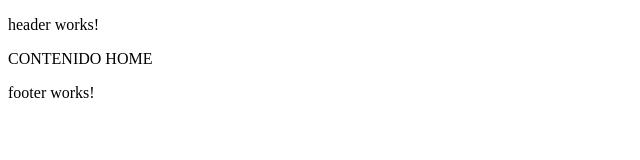
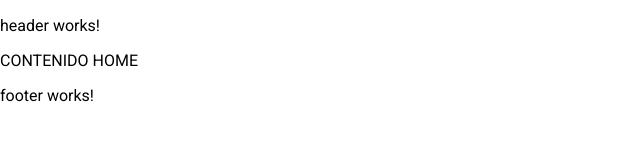
Before and after one commit to awarewire/studies-angular-music-store, an Angular app: page /home in a window 1280 px wide. Shown: the top 160 px of the page, without its empty margins (0-640 px from the left). Built offline with nearby package versions, Linux system fonts and the light colour scheme.

Commit message:
Install Angular Material

```diff
--- a/angular.json
+++ b/angular.json
@@ -27,6 +27,7 @@
               }
             ],
             "styles": [
+              "@angular/material/prebuilt-themes/azure-blue.css",
               "src/styles.css"
             ],
             "scripts": []
@@ -85,6 +86,7 @@
               }
             ],
             "styles": [
+              "@angular/material/prebuilt-themes/azure-blue.css",
               "src/styles.css"
             ],
             "scripts": []
--- a/package.json
+++ b/package.json
@@ -11,10 +11,12 @@
   },
   "private": true,
   "dependencies": {
+    "@angular/cdk": "^19.2.10",
     "@angular/common": "^19.2.0",
     "@angular/compiler": "^19.2.0",
     "@angular/core": "^19.2.0",
     "@angular/forms": "^19.2.0",
+    "@angular/material": "^19.2.10",
     "@angular/platform-browser": "^19.2.0",
     "@angular/platform-browser-dynamic": "^19.2.0",
     "@angular/router": "^19.2.0",
--- a/src/index.html
+++ b/src/index.html
@@ -6,8 +6,10 @@
   <base href="/">
   <meta name="viewport" content="width=device-width, initial-scale=1">
   <link rel="icon" type="image/x-icon" href="favicon.ico">
+  <link href="https://fonts.googleapis.com/css2?family=Roboto:wght@300;400;500&display=swap" rel="stylesheet">
+  <link href="https://fonts.googleapis.com/icon?family=Material+Icons" rel="stylesheet">
 </head>
-<body>
+<body class="mat-typography">
   <app-root></app-root>
 </body>
 </html>
--- a/src/styles.css
+++ b/src/styles.css
@@ -1 +1,4 @@
 /* You can add global styles to this file, and also import other style files */
+
+html, body { height: 100%; }
+body { margin: 0; font-family: Roboto, "Helvetica Neue", sans-serif; }
```
Also changed, not shown: 1 other file (tests, documents, lock files or other folders).
